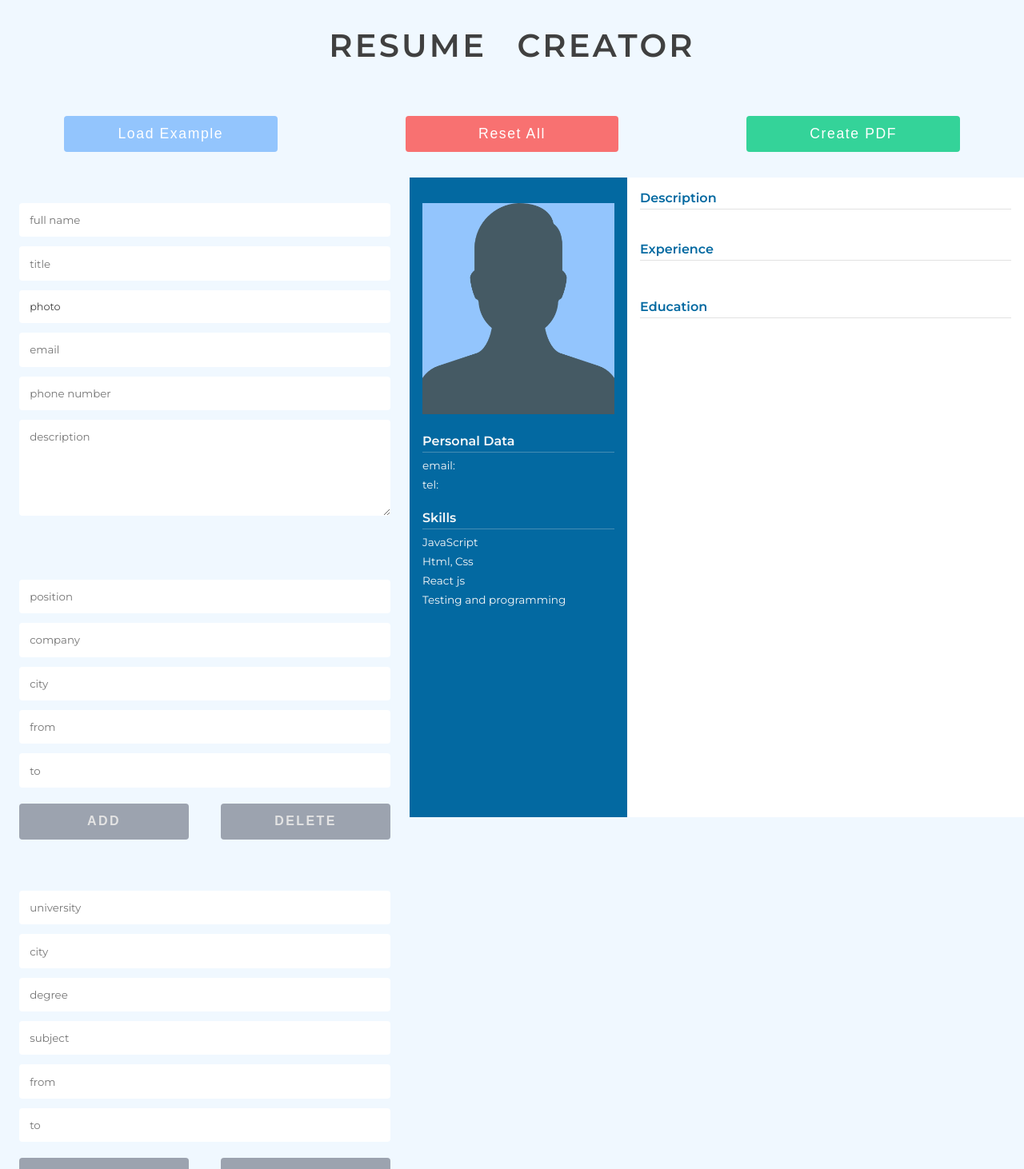
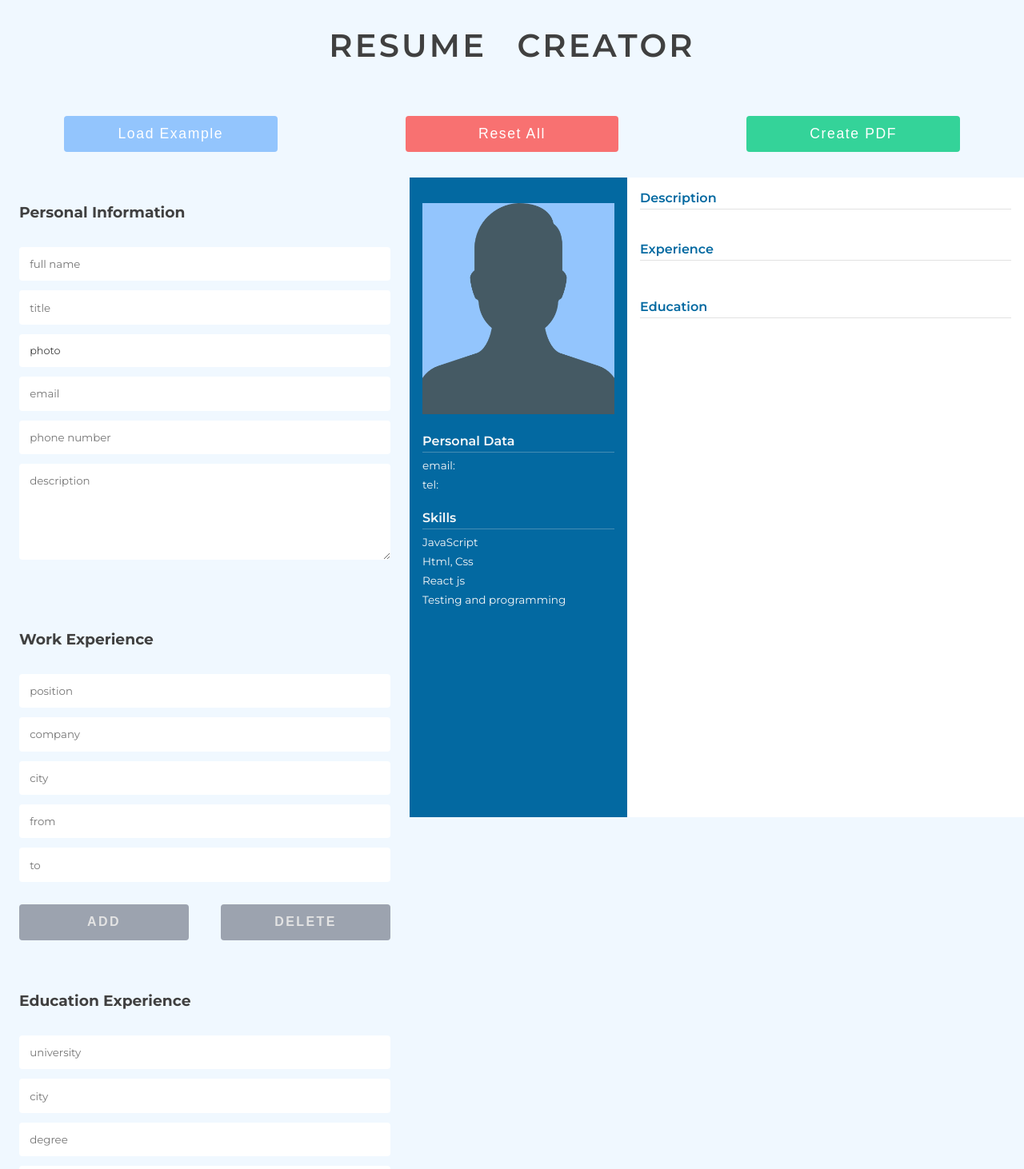
Before and after one commit to MacJ13/cv-project, a React (Create React App) app: page / in a window 1280 px wide. Shown: the top 1462 px of the page at 80% size. Built offline with nearby package versions, Linux system fonts and the light colour scheme.

Commit message:
Add FormHeading component
to Education, Personal and Experience form components

```diff
--- a/src/components/Forms/EducationForm.js
+++ b/src/components/Forms/EducationForm.js
@@ -3,6 +3,7 @@ import Form from "./Form";
 import FormButtons from "./FormButtons";
 
 import { memo } from "react";
+import FormHeading from "./FormHeading";
 
 const EducationForm = (props) => {
   console.log("Render education form");
@@ -75,7 +76,8 @@ const EducationForm = (props) => {
   };
 
   return (
-    <Form title="Education Experience">
+    <Form>
+      <FormHeading title="Education Experience" />
       {renderEducationInputs()}
       <FormButtons
         formLength={props.educations.length}
--- a/src/components/Forms/ExperienceForm.js
+++ b/src/components/Forms/ExperienceForm.js
@@ -3,6 +3,7 @@ import Form from "./Form";
 import FormButtons from "./FormButtons";
 
 import { useRef, memo } from "react";
+import FormHeading from "./FormHeading";
 
 const ExperienceForm = (props) => {
   console.log("Render work form");
@@ -102,7 +103,8 @@ const ExperienceForm = (props) => {
   };
 
   return (
-    <Form title="Work Experience">
+    <Form>
+      <FormHeading title="Work Experience" />
       {renderWorkInputs()}
       <FormButtons
         formLength={props.works.length}
--- a/src/components/Forms/PersonalForm.js
+++ b/src/components/Forms/PersonalForm.js
@@ -1,5 +1,6 @@
 import React from "react";
 import Form from "./Form";
+import FormHeading from "./FormHeading";
 
 const PersonalForm = (props) => {
   const { name, title, email, tel, description } = props.person;
@@ -17,7 +18,8 @@ const PersonalForm = (props) => {
   };
 
   return (
-    <Form title="Personal Information">
+    <Form>
+      <FormHeading title="Personal Information" />
       <div className="form-column">
         <input
           type="text"
```
